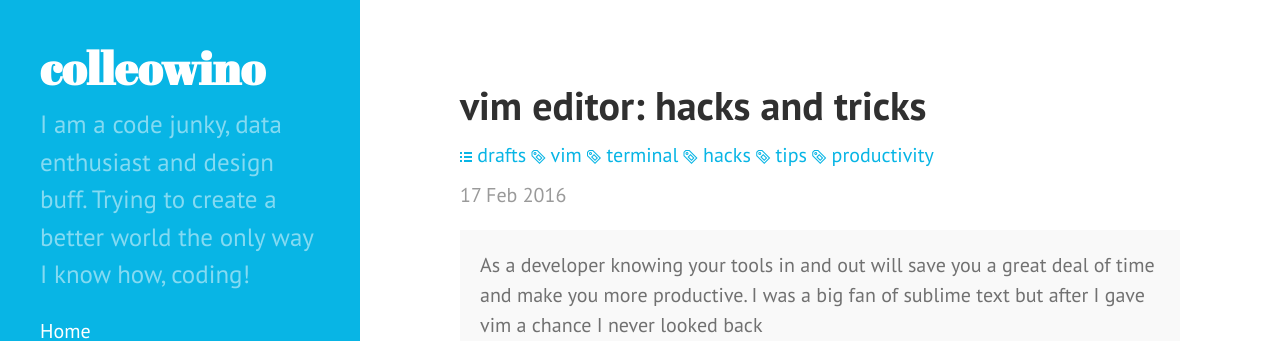
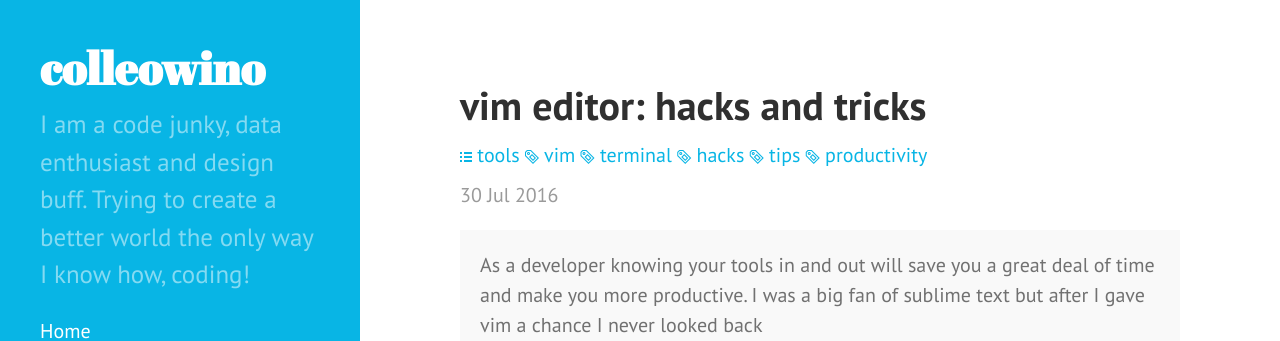
Before and after one commit to colleowino/colleowino.github.io, a Jekyll site: the page built from _posts/2016-07-30-vim-hacks.md, in a window 1280 px wide and 900 px high. Shown: the top 341 px of the window. Built offline with Jekyll 4.4.1, drawn with Linux system fonts in a browser that asks for light colours; nearby versions of some CDN libraries; comment, search, counter and statistics services are not loaded.

Commit message:
published vim hacks post

```diff
--- a/_posts/2016-02-17-vim-hacks.md
+++ b/_posts/2016-07-30-vim-hacks.md
@@ -1,9 +1,9 @@
 ---
 layout:     post
 title:      "vim editor: hacks and tricks"
-date:       2016-02-17 01:05:00 PM
+date:       2016-07-30 02:35:00 PM
 tags: vim terminal hacks tips productivity
-categories: drafts
+categories: tools
 author:     "colleowino"
 excerpt: As a developer knowing your tools in and out will save you a great deal of time and make you more productive. I was a big fan of sublime text but after I gave vim a chance I never looked back
 
```
